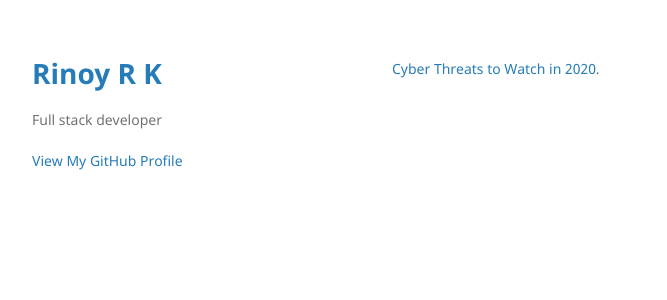
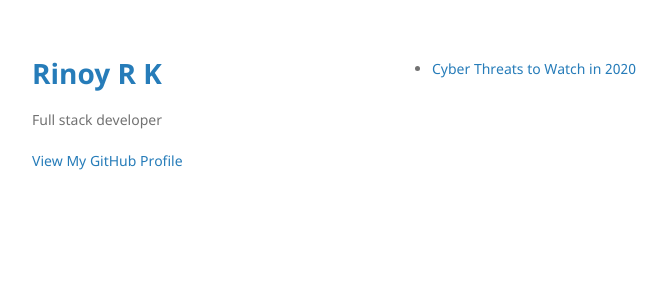
Before and after one commit to rinoyrk/rinoyrk.github.io, a Jekyll site: the page built from index.md, in a window 1280 px wide. Shown: the top 300 px of the page, without its empty margins (178-845 px from the left). Built offline with Jekyll 4.4.1, drawn with Linux system fonts in a browser that asks for light colours.

Commit message:
Site updates

```diff
--- a/index.md
+++ b/index.md
@@ -2,4 +2,10 @@
 layout: default
 ---
 
-[Cyber Threats to Watch in 2020](./Cyber-Threats-to-Watch-in-2020.html).
+<ul>
+  {% for post in site.posts %}
+    <li>
+      <a href="{{ post.url }}">{{ post.title }}</a>
+    </li>
+  {% endfor %}
+</ul>
```
